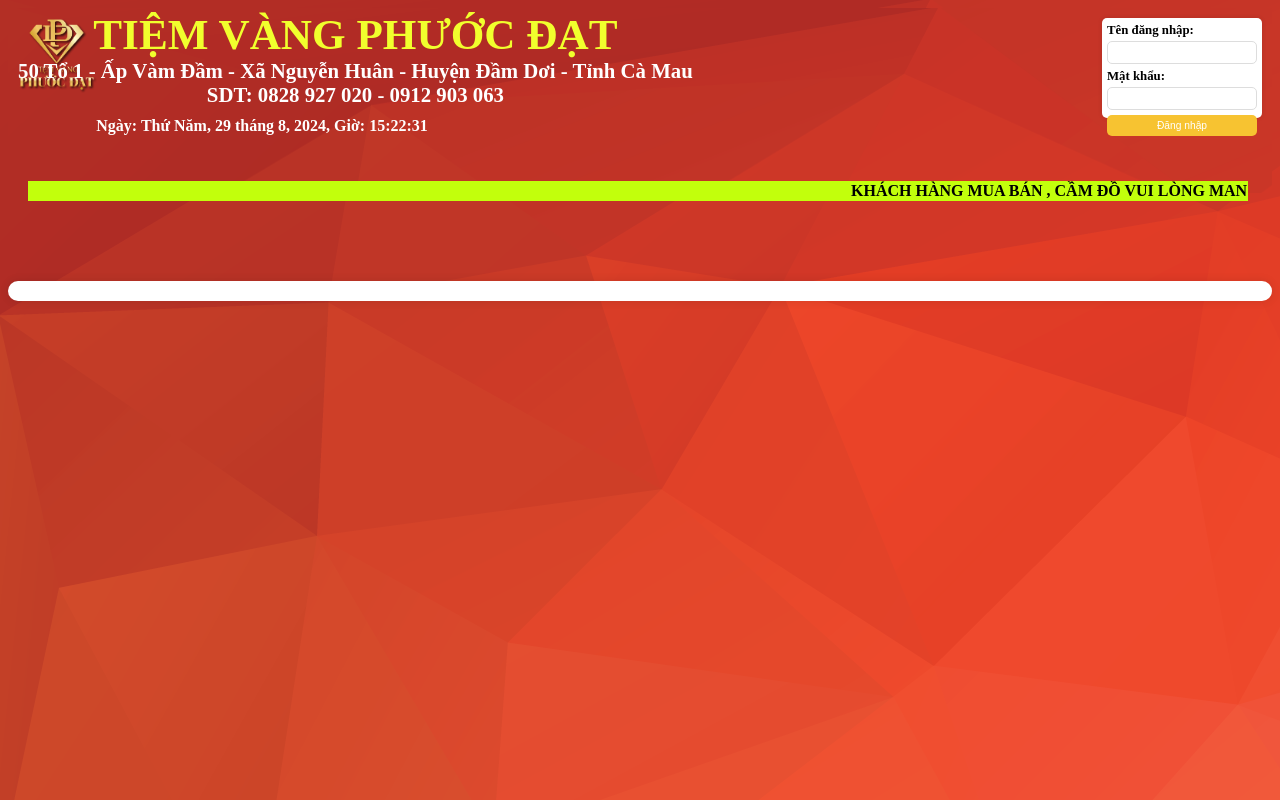
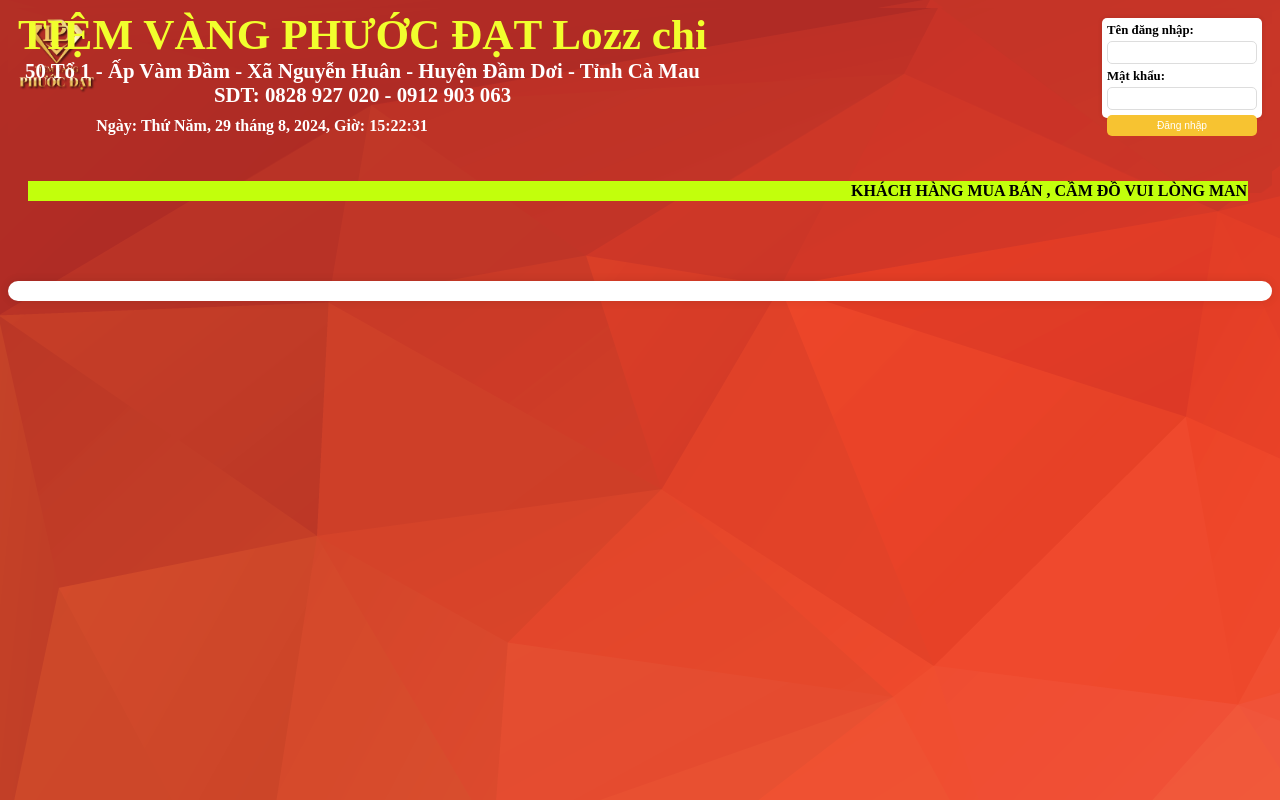
Before and after one commit to Chichichop/PhuocDat, a plain HTML site: page index.html in a window 1280 px wide. Drawn offline with Linux system fonts and the light colour scheme; a script that the page names is missing.

Commit message:
Hai test

```diff
--- a/index.html
+++ b/index.html
@@ -6,7 +6,7 @@
     <meta name="viewport" content="width=device-width, initial-scale=1.0">
     <title>Tiệm Vàng Phước Đạt</title>
     <link rel="stylesheet" href="styles.css">
-    <link rel="icon" href="/jpg/favicon-32x32.png" type="image/x-icon">
+    <link rel="icon" href="/favicon_io/favicon-16x16.png" type="image/x-icon">
 
 </head>
 <body>
@@ -15,7 +15,7 @@
              <!-- Thêm class store-info để chứa các thông tin của cửa hàng -->
              <img src="/jpg/logopd.png" alt="Logo" class="logo">
              <div class="store-info">
-                 <h1>TIỆM VÀNG PHƯỚC ĐẠT</h1>
+                 <h1>TIỆM VÀNG PHƯỚC ĐẠT Lozz chi</h1>
                  <p class="address">50 Tổ 1 - Ấp Vàm Đầm - Xã Nguyễn Huân - Huyện Đầm Dơi - Tỉnh Cà Mau</p>
                  <p class="telephone">SDT: 0828 927 020 - 0912 903 063</p>
         </div>
```
